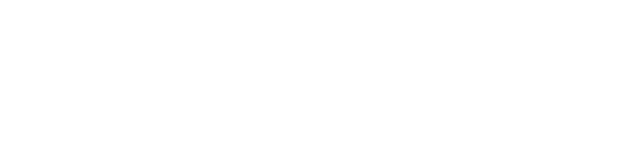
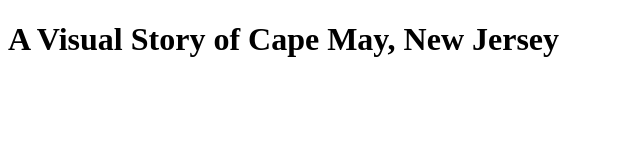
Before and after one commit to Comcast-Round-3-2021-2022/js-assignment-4-html-me-something-TyPlath, a website: page index.html in a window 1280 px wide. Shown: the whole page, without its empty margins (0-640 px from the left). Drawn offline with Linux system fonts and the light colour scheme.

Commit message:
first rendering

```diff
--- a/index.html
+++ b/index.html
@@ -1,8 +1,16 @@
 <!DOCTYPE html>
 <html>
    <head>
+      <title>A Visual Story of Cape May, New Jersey by Tyler Plath</title>
+
    </head>
    <body>
+      <header>
+   <h1>A Visual Story of Cape May, New Jersey</h1>
+
+
+      </header>
+
       <!-- Write your HTML in this file! -->
    </body>
 </html>
```
